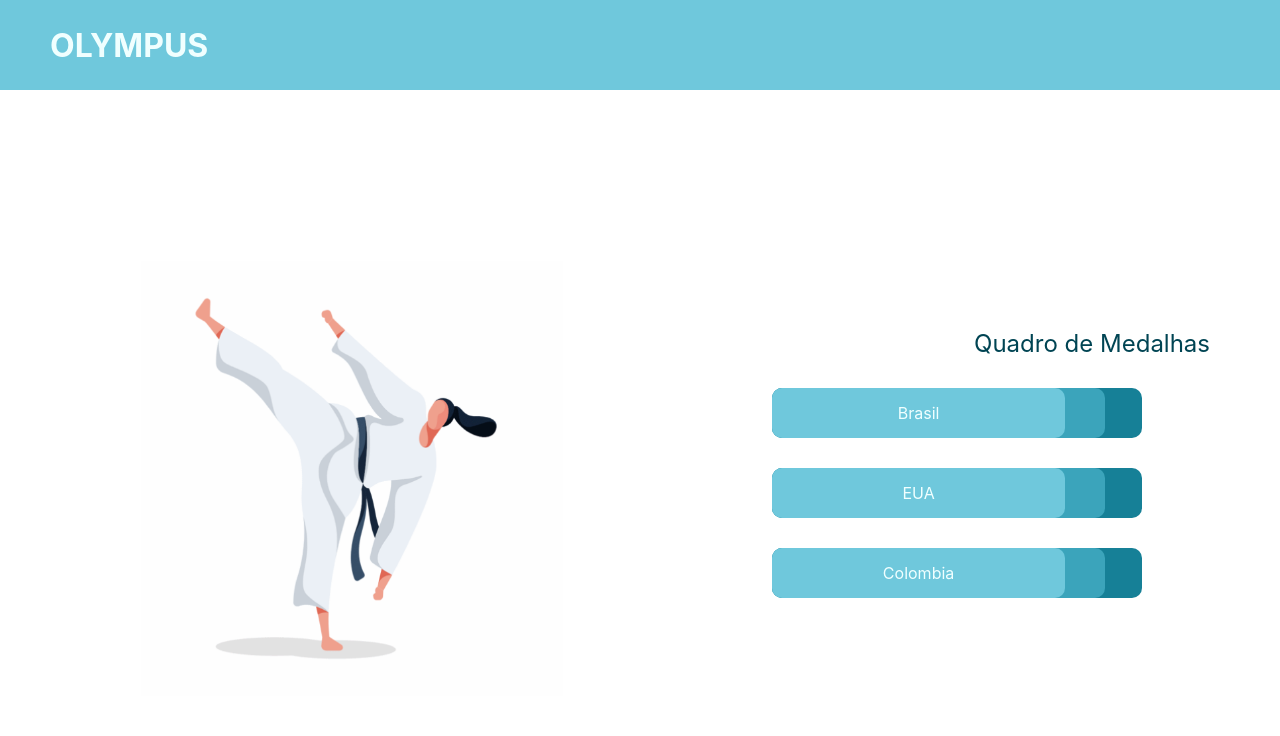
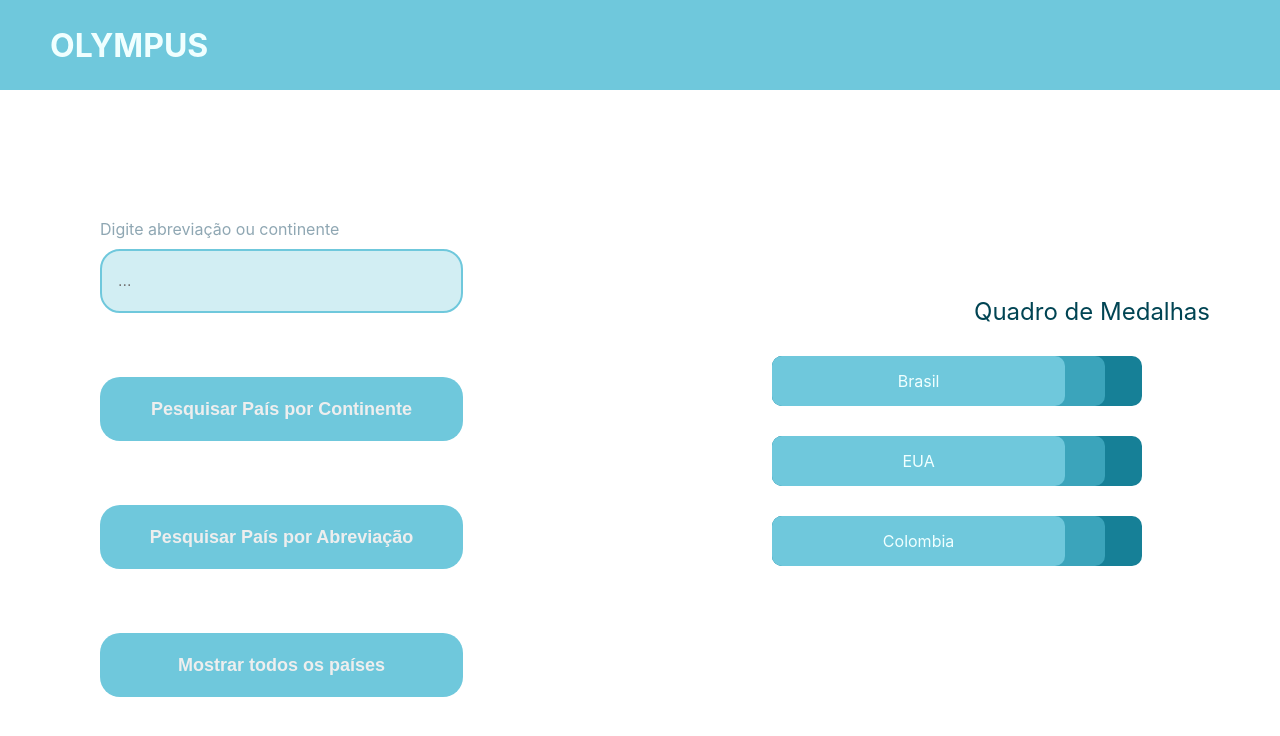
Before and after one commit to marialauras/Olympus, a React (Create React App) app in the folder frontend/: page / in a window 1280 px wide. Shown: the top 736 px of the page. Built offline with nearby package versions, Linux system fonts and the light colour scheme.

Commit message:
Barra de pesquisa

```diff
--- a/frontend/src/Home/index.js
+++ b/frontend/src/Home/index.js
@@ -1,15 +1,34 @@
 import React, { useState, useHistory } from 'react';
 import Navbar from '../components/Navbar';
 import './style.css';
-import api from '../../services/api';
+//import api from '../../services/api';
 
-import Judo from '../assets/images/judo.png'
+//import Judo from '../assets/images/judo.png'
 
 function Home() {
     return (
         <main id="home-page">
             <Navbar/>
-            <img src={Judo}/>
+            <div className="input-block">
+                <label htmlFor="pesquisa">Digite abreviação ou continente</label>
+                <input
+                    id="pesquisa"
+                    type="pesquisa"
+                    placeholder="..."
+                    required={true}
+                    className={''}
+                />
+                <button className="confirm-button" type="submit" onClick="">
+                    Pesquisar País por Continente
+                </button>
+                <button className="confirm-button" type="submit" onClick="">
+                    Pesquisar País por Abreviação
+                </button>
+                <button className="confirm-button" type="submit" onClick="">
+                    Mostrar todos os países
+                </button>
+            </div>
+
            <section>
                <h1>Quadro de Medalhas</h1>
                 <div class="big-box">
--- a/frontend/src/Home/style.css
+++ b/frontend/src/Home/style.css
@@ -10,11 +10,64 @@
     grid-column-end: 3;
 }
 
-#home-page img{
-    align-self: center;
-    justify-self: center;
-    margin: 10%;
-    width: 60%;
+#home-page .input-block {
+    margin-top: 24px;
+    padding: 100px;
+    width: 80%;
+}
+
+#home-page .input-block label {
+    display: flex;
+    color: #8FA7B3;
+    margin-bottom: 8px;
+    line-height: 24px;
+}
+
+#home-page .input-block label span {
+    font-size: 14px;
+    color: #8FA7B3;
+    margin-left: 24px;
+    line-height: 24px;
+}
+
+#home-page .input-block input {
+    width: 100%;
+    /* background: #F5F8FA; */
+    background: var(--color-tertiary);
+    /* border: 1px solid #D3E2E5; */
+    border: 2px solid var(--color-primary);
+    border-radius: 20px;
+    outline: none;
+    color: var(--color-text-secondary);
+
+    font-size: var(--font-text);
+
+    height: 64px;
+    padding: 0 16px;
+}
+
+#home-page button.confirm-button {
+    margin-top: 64px;
+
+    width: 100%;
+    height: 64px;
+    border: 0;
+    cursor: pointer;
+    background: var(--color-primary);
+    border-radius: 20px;
+    color: var(--color-background);
+    font-size: var(--size-text);
+    font-weight: 800;
+
+    display: flex;
+    justify-content: center;
+    align-items: center;
+
+    transition: background-color 0.2s;
+}
+
+#home-page button.confirm-button:hover {
+    background: var(--color-secondary);
 }
 
 #home-page section{
--- a/frontend/src/País/Cadastro/index.js
+++ b/frontend/src/País/Cadastro/index.js
@@ -1,4 +1,4 @@
-import React, { useState, useHistory } from 'react';
+/* import React, { useState, useHistory } from 'react';
 import Select from 'react-select'
 import api from '../../../services/api';
 import './style.css';
@@ -8,7 +8,7 @@ function Register() {
     const [ abreviacao, setAbreviacao ] = useState('');
     const [ nomeOficial, setNomeOficial ] = useState('');
 
-    const choices = [
+    const continente = [
         { label: 'Europa' },
         { label: 'Ásia'},
         { label: 'África'},
@@ -94,7 +94,7 @@ function Register() {
                         </div>
                         <div className="input-block">
                             <label htmlFor="continente">Continente</label>
-                            <Select className="continente" options={choices} />
+                            <Select className="continente" options={continente} />
 
                         </div>
 
@@ -109,4 +109,4 @@ function Register() {
     );
 }
 
-export default Register;
+export default Register; */
--- a/frontend/src/País/Editar/index.js
+++ b/frontend/src/País/Editar/index.js
@@ -1,6 +1,6 @@
-import React, { useState, useHistory } from 'react';
+/* import React, { useState, useHistory } from 'react';
 import Select from 'react-select'
-import api from '../../../services/api';
+//import api from '../../../services/api';
 import './style.css';
 
 function Edit() {
@@ -8,7 +8,7 @@ function Edit() {
     const [ abreviacao, setAbreviacao ] = useState('');
     const [ nomeOficial, setNomeOficial ] = useState('');
 
-    const choices = [
+    const continente = [
         { label: 'Europa' },
         { label: 'Ásia'},
         { label: 'África'},
@@ -31,16 +31,16 @@ function Edit() {
         setNomeOficial(e.target.value);
     }
 
-    async function carregaPais() {
+    /*async function carregaPais() {
         api.get(`/${abreviacao}`)
         .then(response => {
             setNome(response.data[0].nome);
             setNomeOficial(response.data[0].nomeOficial);
         })
         .catch(err => alert('Erro ao listar pais. Tente novamente.'))
-    }
+    } */
 
-    useEffect(() => {
+    /*useEffect(() => {
         carregaPais();
     }, [])
 
@@ -107,7 +107,7 @@ function Edit() {
                         </div>
                         <div className="input-block">
                             <label htmlFor="continente">Continente</label>
-                            <Select className="continente" options={choices} />
+                            <Select className="continente" options={continente} />
                         </div>
 
                     </fieldset>
@@ -121,4 +121,4 @@ function Edit() {
     );
 }
 
-export default Edit;
+export default Edit; */
```
Also changed, not shown: 1 other file (tests, documents, lock files or other folders).
